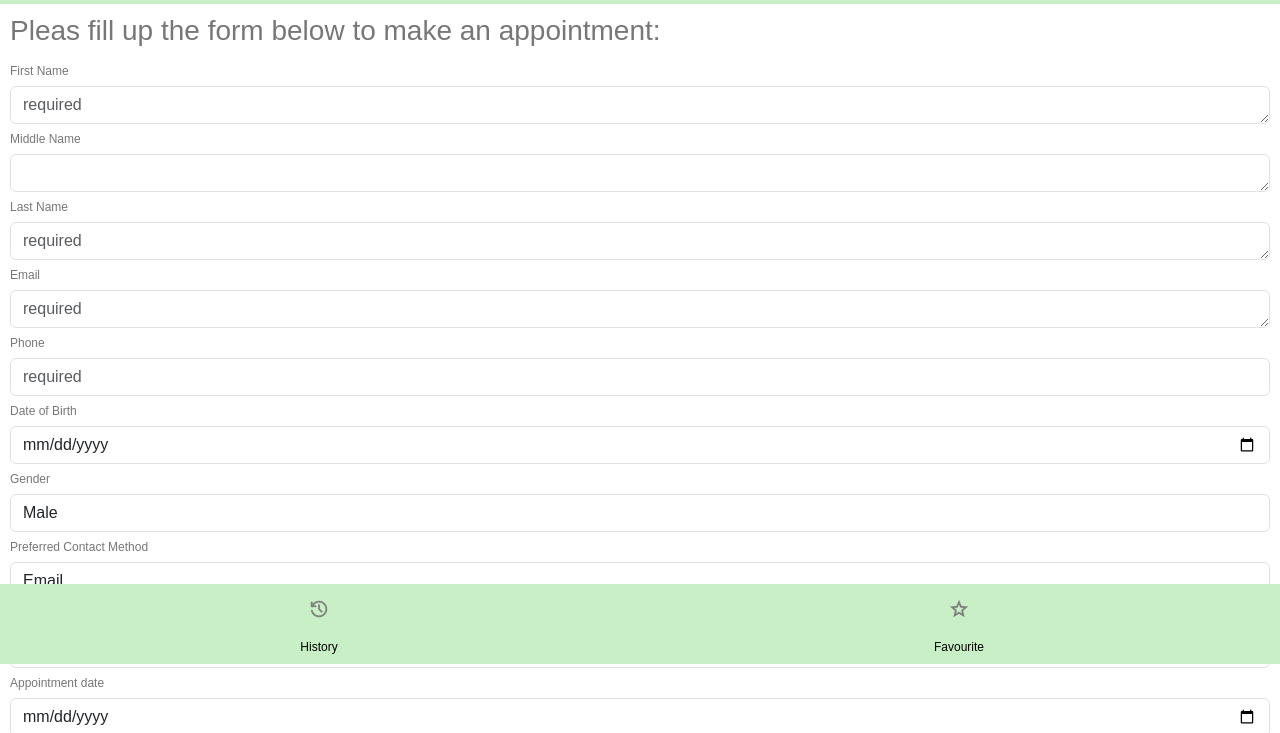
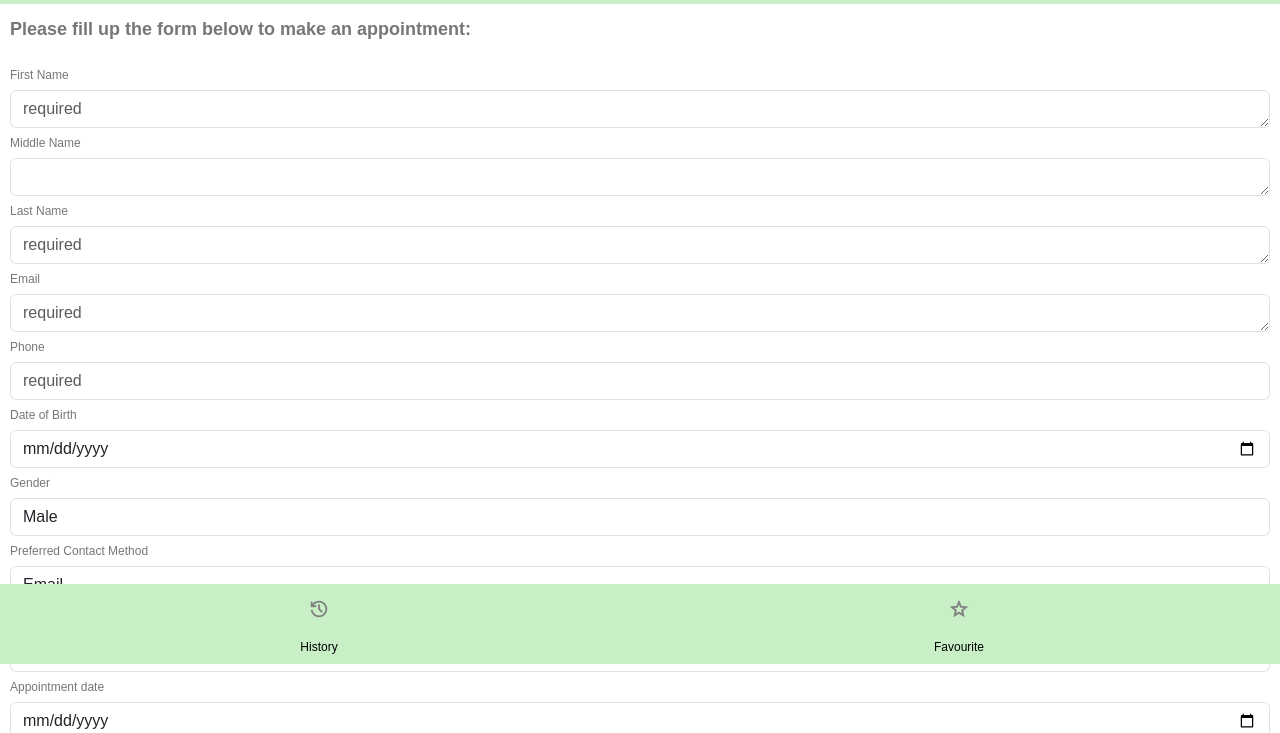
Before and after one commit to Alex-Park-CS/W-Clinics-Web-App, a plain HTML site: page appointment.html in a window 1280 px wide. Shown: the part 136-869 px from the top of the page. Drawn offline with nearby package versions, Linux system fonts and the light colour scheme; no server answers.

Commit message:
Update appointment pages

```diff
--- a/appointment.html
+++ b/appointment.html
@@ -47,8 +47,8 @@
 
 
         <div class="card-body">
+            <p id="clinic-name">Please fill up the form below to make an appointment: </p>
             <form>
-                <h3> Pleas fill up the form below to make an appointment: </h3>
                 <!-- First name -->
                 <div class="appointment-user-firsttname">
                     <label for="history-question-1">First Name </label>
@@ -159,12 +159,6 @@
                             Wellness Check
                         <input type="checkbox" name="checkbox" value="Wellcheck" id="visit-others">
                             Others
-
-                <!-- User Detail -->
-                <!-- <div class="appointment-user-secondname">
-                    <label for="history-question-1">An </label>
-                    <textarea class="form-control" id="user-lastname" rows="1">Required</textarea>
-                </div> -->
             </form>
         </div>
         <div id="submit_cancel_buttons">
```
Also changed, not shown: add_review.html (line endings or trailing spaces).
